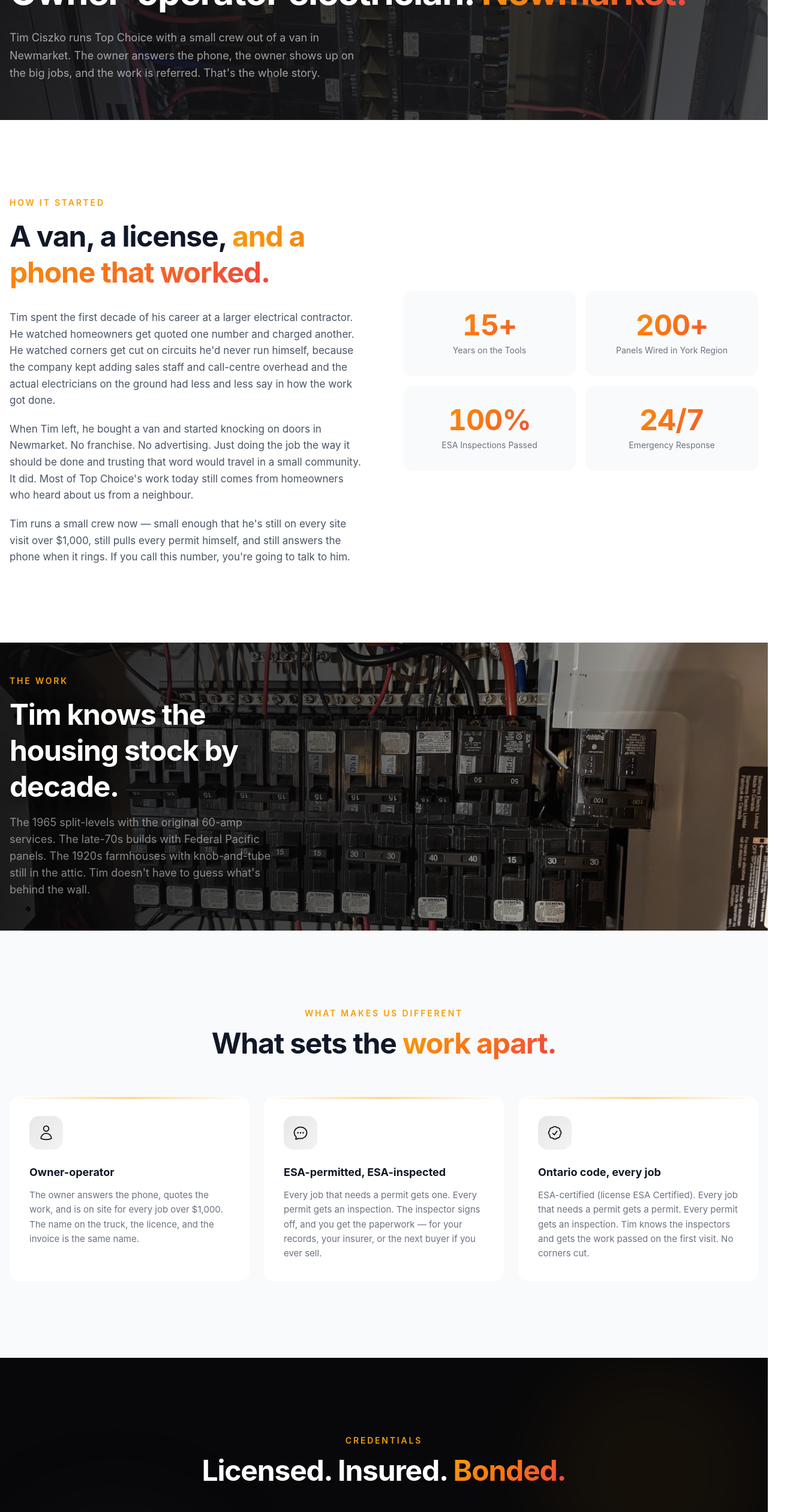
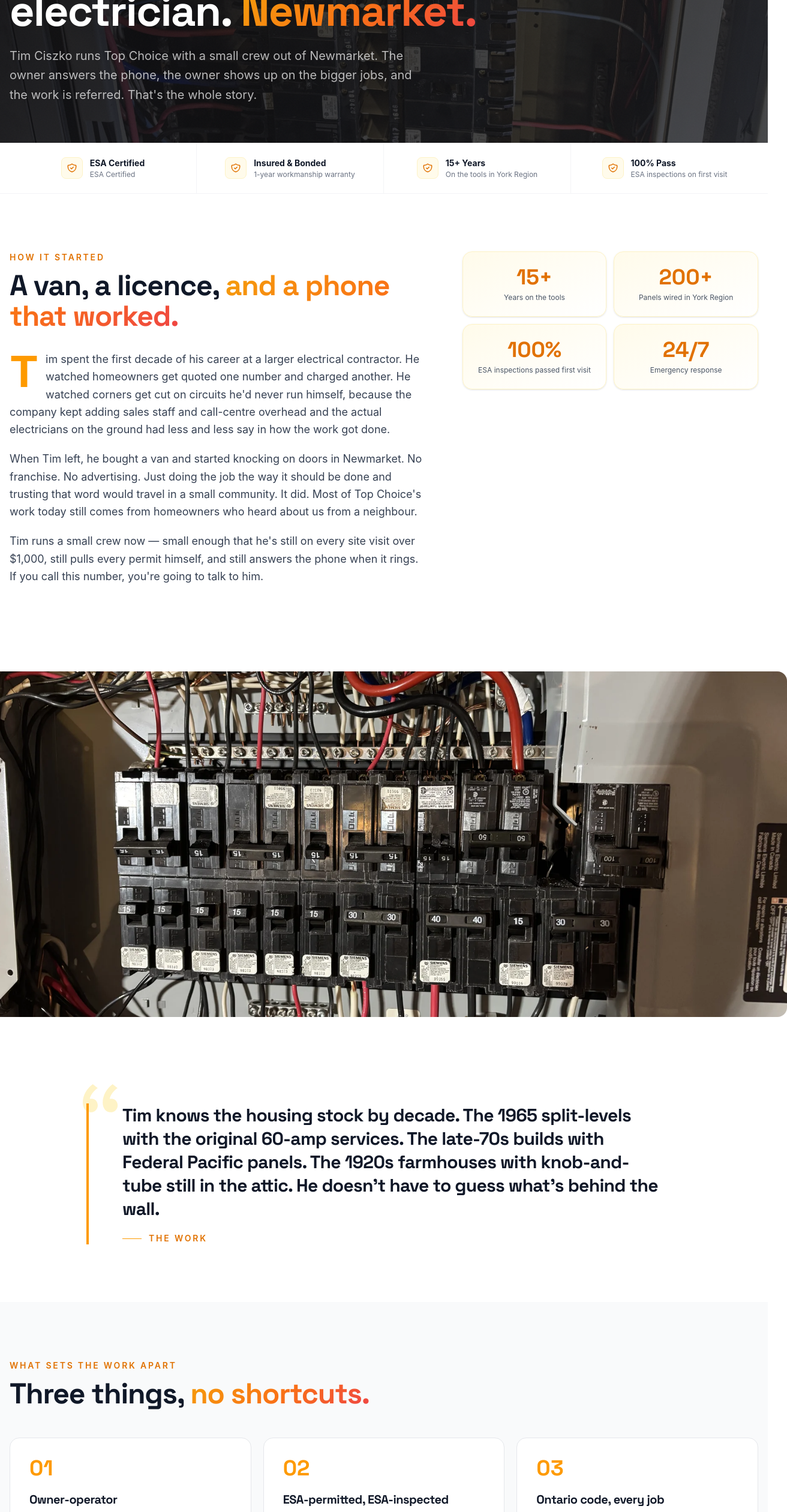
Before and after one commit to staybookt/tce-website, a Next.js app: page /about in a window 1280 px wide. Shown: the part 280-2800 px from the top of the page at 60% size, 1312 px wide, since content can reach past the window. Built offline with nearby package versions, Linux system fonts and the light colour scheme; no server answers.

Commit message:
about: elevation pass — gold-accent hero, trust strip, drop cap, pull quote, numbered pillars, light credentials

```diff
--- a/src/app/about/page.tsx
+++ b/src/app/about/page.tsx
@@ -3,13 +3,13 @@ import Link from 'next/link';
 import Image from 'next/image';
 import { client } from '@/data/client';
 import SectionCTA from '@/components/SectionCTA';
+import TrustStrip from '@/components/TrustStrip';
+import PhotoBreak from '@/components/PhotoBreak';
 
 export const metadata: Metadata = {
   title: 'About Tim | Top Choice Electrical',
   description: `Tim Ciszko runs Top Choice Electrical out of Newmarket. ${client.yearsExperience}+ years wiring York Region homes. ESA-certified, insured, bonded. Tim works the job himself.`,
-  alternates: {
-    canonical: 'https://www.topchoiceelectrical.ca/about',
-  },
+  alternates: { canonical: 'https://www.topchoiceelectrical.ca/about' },
   openGraph: {
     title: 'About Tim | Top Choice Electrical',
     description: `Tim Ciszko runs Top Choice Electrical out of Newmarket. ${client.yearsExperience}+ years wiring York Region homes. ESA-certified, insured, bonded.`,
@@ -20,46 +20,52 @@ export const metadata: Metadata = {
 export default function AboutPage() {
   return (
     <>
-      {/* Hero */}
-      <section className="relative min-h-[60vh] flex items-end overflow-hidden">
+      {/* === Hero — elevated === */}
+      <section className="relative min-h-[56vh] md:min-h-[64vh] flex items-end overflow-hidden">
         <div className="absolute inset-0">
           <Image
             src="/images/work/IMG_5375.webp"
-            alt="Tim Ciszko of Top Choice Electrical working on a commercial three-phase panel"
+            alt="Tim Ciszko of Top Choice Electrical working on a residential panel"
             fill
             priority
             sizes="100vw"
-            className="object-cover"
+            className="object-cover scale-105"
           />
           <div className="absolute inset-0 hero-gradient" />
           <div className="absolute inset-0 grain" />
         </div>
         <div className="relative max-w-7xl mx-auto px-4 w-full pb-16 pt-40">
           <div style={{ animation: 'fadeInUp 1s cubic-bezier(0.16, 1, 0.3, 1)' }}>
-            <p className="text-gold font-semibold text-sm uppercase tracking-[0.2em] mb-4">About Tim</p>
-            <h1 className="text-5xl md:text-6xl font-bold text-white mb-6 tracking-tight leading-tight">
+            <div className="flex items-center gap-3 mb-5">
+              <div className="h-px w-12 bg-amber-400" />
+              <span className="text-amber-400 text-xs font-bold uppercase tracking-[0.25em]">About · Tim Ciszko · Newmarket</span>
+            </div>
+            <h1 className="font-display text-4xl md:text-5xl lg:text-7xl font-bold text-white mb-6 tracking-tight leading-[0.95] max-w-4xl">
               Owner-operator electrician.{' '}
               <span className="gradient-text">Newmarket.</span>
             </h1>
-            <p className="text-white/60 max-w-xl text-lg leading-relaxed">
-              Tim Ciszko runs Top Choice with a small crew out of a van in Newmarket. The owner answers the phone, the owner shows up on the big jobs, and the work is referred. That&apos;s the whole story.
+            <p className="text-white/70 max-w-2xl text-lg md:text-xl leading-relaxed">
+              Tim Ciszko runs Top Choice with a small crew out of Newmarket. The owner answers the phone, the owner shows up on the bigger jobs, and the work is referred. That&apos;s the whole story.
             </p>
           </div>
         </div>
       </section>
 
-      {/* Story Section */}
-      <section className="py-24 md:py-32 bg-white">
+      {/* === Trust strip === */}
+      <TrustStrip />
+
+      {/* === Story Section — drop cap === */}
+      <section className="py-16 md:py-24 bg-white">
         <div className="max-w-7xl mx-auto px-4">
-          <div className="grid lg:grid-cols-2 gap-16 items-center">
-            <div className="animate-on-scroll slide-left">
-              <p className="text-gold font-semibold text-sm uppercase tracking-[0.2em] mb-4">How it started</p>
-              <h2 className="text-4xl md:text-5xl font-bold text-gray-900 mb-8 tracking-tight leading-tight">
-                A van, a license,{' '}
+          <div className="grid lg:grid-cols-[1.4fr_1fr] gap-12 lg:gap-16 items-start">
+            <div className="animate-on-scroll">
+              <p className="text-amber-600 font-semibold text-sm uppercase tracking-[0.2em] mb-3">How it started</p>
+              <h2 className="font-display text-3xl md:text-4xl lg:text-5xl font-bold text-gray-900 mb-8 tracking-tight leading-[1.05]">
+                A van, a licence,{' '}
                 <span className="gradient-text">and a phone that worked.</span>
               </h2>
-              <div className="space-y-5 text-gray-600 leading-relaxed text-[17px]">
-                <p>
+              <div className="space-y-5 text-gray-700 leading-relaxed text-lg">
+                <p className="first-letter:font-display first-letter:text-6xl md:first-letter:text-7xl first-letter:font-bold first-letter:text-amber-500 first-letter:float-left first-letter:mr-3 first-letter:leading-[0.85] first-letter:mt-1">
                   Tim spent the first decade of his career at a larger electrical contractor. He watched homeowners get quoted one number and charged another. He watched corners get cut on circuits he&apos;d never run himself, because the company kept adding sales staff and call-centre overhead and the actual electricians on the ground had less and less say in how the work got done.
                 </p>
                 <p>
@@ -72,17 +78,17 @@ export default function AboutPage() {
             </div>
 
             {/* Stats block */}
-            <div className="animate-on-scroll slide-right">
-              <div className="grid grid-cols-2 gap-4">
+            <div className="animate-on-scroll lg:sticky lg:top-28">
+              <div className="grid grid-cols-2 gap-3">
                 {[
-                  { number: `${client.yearsExperience}+`, label: 'Years on the Tools' },
-                  { number: '200+', label: 'Panels Wired in York Region' },
-                  { number: '100%', label: 'ESA Inspections Passed' },
-                  { number: '24/7', label: 'Emergency Response' },
+                  { number: `${client.yearsExperience}+`, label: 'Years on the tools' },
+                  { number: '200+', label: 'Panels wired in York Region' },
+                  { number: '100%', label: 'ESA inspections passed first visit' },
+                  { number: '24/7', label: 'Emergency response' },
                 ].map((stat, i) => (
-                  <div key={i} className="bg-gray-50 rounded-2xl p-8 text-center premium-card">
-                    <p className="text-4xl md:text-5xl font-bold gradient-text mb-2 stat-number">{stat.number}</p>
-                    <p className="text-gray-500 text-sm">{stat.label}</p>
+                  <div key={i} className="bg-gradient-to-br from-amber-50 to-white border border-amber-100 rounded-2xl p-6 text-center shadow-sm">
+                    <p className="font-display text-3xl md:text-4xl font-bold text-amber-600 mb-1 leading-none">{stat.number}</p>
+                    <p className="text-gray-600 text-xs leading-tight mt-2">{stat.label}</p>
                   </div>
                 ))}
               </div>
@@ -91,125 +97,111 @@ export default function AboutPage() {
         </div>
       </section>
 
-      {/* Photo Break */}
-      <section className="relative h-[50vh] md:h-[60vh] overflow-hidden">
-        <Image
-          src="/images/work/IMG_5017.webp"
-          alt="Clean residential electrical panel installed by Top Choice Electrical, every breaker labelled by circuit"
-          fill
-          sizes="100vw"
-          className="object-cover"
-        />
-        <div className="absolute inset-0 bg-gradient-to-r from-navy-dark/90 via-navy-dark/60 to-transparent" />
-        <div className="absolute inset-0 flex items-center">
-          <div className="max-w-7xl mx-auto px-4 w-full animate-on-scroll slide-left">
-            <p className="text-gold text-sm uppercase tracking-[0.2em] font-semibold mb-4">The work</p>
-            <h2 className="text-4xl md:text-5xl font-bold text-white leading-tight max-w-lg mb-4 tracking-tight text-shadow-heavy">
-              Tim knows the housing stock by decade.
-            </h2>
-            <p className="text-white/50 max-w-md text-lg">
-              The 1965 split-levels with the original 60-amp services. The late-70s builds with Federal Pacific panels. The 1920s farmhouses with knob-and-tube still in the attic. Tim doesn&apos;t have to guess what&apos;s behind the wall.
-            </p>
+      {/* === Photo break === */}
+      <section className="py-8 md:py-12 bg-white">
+        <div className="max-w-7xl mx-auto px-4">
+          <PhotoBreak
+            image="/images/work/IMG_5017.webp"
+            alt="Clean residential electrical panel installed by Top Choice Electrical, every breaker labelled by circuit"
+            aspect="21/9"
+          />
+        </div>
+      </section>
+
+      {/* === Pull quote — housing stock by decade === */}
+      <section className="py-10 md:py-16 bg-white">
+        <div className="max-w-5xl mx-auto px-4">
+          <div className="relative py-6 md:py-8">
+            <svg className="absolute -top-2 -left-2 w-16 h-16 text-amber-100" fill="currentColor" viewBox="0 0 32 32" aria-hidden="true">
+              <path d="M9.352 4C4.456 7.456 1 13.12 1 19.36c0 5.088 3.072 8.064 6.624 8.064 3.36 0 5.856-2.688 5.856-5.856 0-3.168-2.208-5.472-5.088-5.472-.576 0-1.344.096-1.536.192.48-3.264 3.552-7.104 6.624-9.024L9.352 4zm16.512 0c-4.8 3.456-8.256 9.12-8.256 15.36 0 5.088 3.072 8.064 6.624 8.064 3.264 0 5.856-2.688 5.856-5.856 0-3.168-2.304-5.472-5.184-5.472-.576 0-1.248.096-1.44.192.48-3.264 3.456-7.104 6.528-9.024L25.864 4z" />
+            </svg>
+            <blockquote className="relative pl-10 md:pl-14 pr-4 md:pr-8 border-l-4 border-amber-500">
+              <p className="font-display text-xl md:text-2xl lg:text-3xl font-bold text-gray-900 leading-[1.3] tracking-tight">
+                Tim knows the housing stock by decade. The 1965 split-levels with the original 60-amp services. The late-70s builds with Federal Pacific panels. The 1920s farmhouses with knob-and-tube still in the attic. He doesn&apos;t have to guess what&apos;s behind the wall.
+              </p>
+              <footer className="mt-5 flex items-center gap-3">
+                <div className="h-px w-8 bg-amber-500" />
+                <span className="text-amber-600 font-semibold text-sm uppercase tracking-[0.2em]">
+                  The work
+                </span>
+              </footer>
+            </blockquote>
           </div>
         </div>
       </section>
 
-      {/* Three pillars — the real differentiation */}
-      <section className="py-24 md:py-32 bg-gray-50 relative overflow-hidden">
-        <div className="absolute inset-0 opacity-[0.03]" style={{
-          backgroundImage: `radial-gradient(circle at 1px 1px, var(--navy) 1px, transparent 0)`,
-          backgroundSize: '40px 40px',
-        }} />
-
-        <div className="max-w-7xl mx-auto px-4 relative">
-          <div className="text-center mb-16 animate-on-scroll">
-            <p className="text-gold font-semibold text-sm uppercase tracking-[0.2em] mb-4">What makes us different</p>
-            <h2 className="text-4xl md:text-5xl font-bold text-gray-900 mb-6 tracking-tight">
-              What sets the{' '}
-              <span className="gradient-text">work apart.</span>
+      {/* === Three pillars === */}
+      <section className="py-16 md:py-24 bg-gray-50">
+        <div className="max-w-7xl mx-auto px-4">
+          <div className="max-w-2xl mb-12">
+            <p className="text-amber-600 font-semibold text-sm uppercase tracking-[0.2em] mb-3">What sets the work apart</p>
+            <h2 className="font-display text-3xl md:text-4xl lg:text-5xl font-bold text-gray-900 tracking-tight leading-[1.05]">
+              Three things,{' '}
+              <span className="gradient-text">no shortcuts.</span>
             </h2>
           </div>
 
-          <div className="grid md:grid-cols-3 gap-6 stagger-children">
+          <div className="grid md:grid-cols-3 gap-5">
             {[
               {
+                num: '01',
                 title: 'Owner-operator',
                 desc: 'The owner answers the phone, quotes the work, and is on site for every job over $1,000. The name on the truck, the licence, and the invoice is the same name.',
-                icon: (
-                  <svg viewBox="0 0 24 24" className="w-7 h-7" fill="none" stroke="currentColor" strokeWidth="1.5">
-                    <path strokeLinecap="round" strokeLinejoin="round" d="M15.75 6a3.75 3.75 0 11-7.5 0 3.75 3.75 0 017.5 0zM4.501 20.118a7.5 7.5 0 0114.998 0A17.933 17.933 0 0112 21.75c-2.676 0-5.216-.584-7.499-1.632z" />
-                  </svg>
-                ),
               },
               {
+                num: '02',
                 title: 'ESA-permitted, ESA-inspected',
-                desc: 'Every job that needs a permit gets one. Every permit gets an inspection. The inspector signs off, and you get the paperwork &mdash; for your records, your insurer, or the next buyer if you ever sell.',
-                icon: (
-                  <svg viewBox="0 0 24 24" className="w-7 h-7" fill="none" stroke="currentColor" strokeWidth="1.5">
-                    <path strokeLinecap="round" strokeLinejoin="round" d="M8.625 12a.375.375 0 11-.75 0 .375.375 0 01.75 0zm0 0H8.25m4.125 0a.375.375 0 11-.75 0 .375.375 0 01.75 0zm0 0H12m4.125 0a.375.375 0 11-.75 0 .375.375 0 01.75 0zm0 0h-.375M21 12c0 4.556-4.03 8.25-9 8.25a9.764 9.764 0 01-2.555-.337A5.972 5.972 0 015.41 20.97a5.969 5.969 0 01-.474-.065 4.48 4.48 0 00.978-2.025c.09-.457-.133-.901-.467-1.226C3.93 16.178 3 14.189 3 12c0-4.556 4.03-8.25 9-8.25s9 3.694 9 8.25z" />
-                  </svg>
-                ),
+                desc: 'Every job that needs a permit gets one. Every permit gets an inspection. The inspector signs off, and you get the paperwork — for your records, your insurer, or the next buyer if you ever sell.',
               },
               {
+                num: '03',
                 title: 'Ontario code, every job',
-                desc: `ESA-certified (license ${client.licenseNumber}). Every job that needs a permit gets a permit. Every permit gets an inspection. Tim knows the inspectors and gets the work passed on the first visit. No corners cut.`,
-                icon: (
-                  <svg viewBox="0 0 24 24" className="w-7 h-7" fill="none" stroke="currentColor" strokeWidth="1.5">
-                    <path strokeLinecap="round" strokeLinejoin="round" d="M9 12.75L11.25 15 15 9.75M21 12c0 1.268-.63 2.39-1.593 3.068a3.745 3.745 0 01-1.043 3.296 3.745 3.745 0 01-3.296 1.043A3.745 3.745 0 0112 21c-1.268 0-2.39-.63-3.068-1.593a3.746 3.746 0 01-3.296-1.043 3.745 3.745 0 01-1.043-3.296A3.745 3.745 0 013 12c0-1.268.63-2.39 1.593-3.068a3.745 3.745 0 011.043-3.296 3.746 3.746 0 013.296-1.043A3.746 3.746 0 0112 3c1.268 0 2.39.63 3.068 1.593a3.746 3.746 0 013.296 1.043 3.746 3.746 0 011.043 3.296A3.745 3.745 0 0121 12z" />
-                  </svg>
-                ),
+                desc: `ESA-certified (licence ${client.licenseNumber}). Tim knows the inspectors and gets the work passed on the first visit. No corners cut, no callbacks for code issues.`,
               },
-            ].map((v, i) => (
-              <div key={i} className="bg-white rounded-2xl p-8 premium-card relative overflow-hidden group">
-                <div className="absolute top-0 left-0 w-full h-1 bg-gradient-to-r from-gold/0 via-gold/40 to-gold/0" />
-                <div className="w-14 h-14 rounded-2xl bg-gradient-to-br from-navy/10 to-navy/5 group-hover:from-gold/20 group-hover:to-gold/10 flex items-center justify-center mb-6 transition-all duration-500 text-navy group-hover:text-gold">
-                  {v.icon}
-                </div>
-                <h3 className="font-bold text-gray-900 text-lg mb-3">{v.title}</h3>
-                <p className="text-gray-500 text-[15px] leading-relaxed" dangerouslySetInnerHTML={{ __html: v.desc }} />
+            ].map((v) => (
+              <div key={v.num} className="bg-white rounded-2xl p-7 md:p-8 border border-gray-200 hover:border-amber-300 hover:shadow-md transition-all">
+                <div className="font-display font-bold text-amber-500 text-4xl mb-5 leading-none">{v.num}</div>
+                <h3 className="font-display font-bold text-gray-900 text-xl mb-3 tracking-tight">{v.title}</h3>
+                <p className="text-gray-600 text-[15px] leading-relaxed">{v.desc}</p>
               </div>
             ))}
           </div>
         </div>
       </section>
 
-      {/* Credentials — dark section */}
-      <section className="py-24 md:py-32 bg-navy-dark relative overflow-hidden">
-        <div className="absolute top-0 right-0 w-96 h-96 bg-gold/5 rounded-full blur-3xl" />
-        <div className="absolute bottom-0 left-0 w-96 h-96 bg-navy-light/20 rounded-full blur-3xl" />
-
-        <div className="max-w-7xl mx-auto px-4 relative">
-          <div className="text-center mb-16 animate-on-scroll">
-            <p className="text-gold font-semibold text-sm uppercase tracking-[0.2em] mb-4">Credentials</p>
-            <h2 className="text-4xl md:text-5xl font-bold text-white mb-6 tracking-tight">
-              Licensed. Insured.{' '}
-              <span className="gradient-text">Bonded.</span>
+      {/* === Credentials — light theme, cleaner === */}
+      <section className="py-16 md:py-20 bg-white">
+        <div className="max-w-7xl mx-auto px-4">
+          <div className="max-w-2xl mb-10">
+            <p className="text-amber-600 font-semibold text-sm uppercase tracking-[0.2em] mb-3">Credentials</p>
+            <h2 className="font-display text-3xl md:text-4xl font-bold text-gray-900 tracking-tight leading-[1.05]">
+              Licensed. Insured. Bonded.
             </h2>
           </div>
 
-          <div className="grid sm:grid-cols-2 lg:grid-cols-4 gap-6 stagger-children">
+          <div className="grid sm:grid-cols-2 lg:grid-cols-4 gap-4">
             {[
               { label: 'ESA Certified', value: client.licenseNumber, sub: client.licenseBody },
-              { label: 'Fully Insured', value: 'General Liability', sub: 'Workers\' compensation coverage' },
-              { label: 'Bonded', value: 'Property Protection', sub: 'Additional security on your job' },
-              { label: 'Experience', value: `${client.yearsExperience}+ Years`, sub: 'Serving York Region & Simcoe County' },
+              { label: 'Fully Insured', value: 'General Liability', sub: "WSIB workers' coverage" },
+              { label: 'Bonded', value: 'Property Protection', sub: 'Additional security on every job' },
+              { label: 'Experience', value: `${client.yearsExperience}+ Years`, sub: 'Serving York Region & Simcoe' },
             ].map((item, i) => (
-              <div key={i} className="glass rounded-2xl p-8 text-center">
-                <div className="w-12 h-12 rounded-full bg-gold/10 flex items-center justify-center mx-auto mb-4">
-                  <svg viewBox="0 0 24 24" className="w-6 h-6 text-gold" fill="none" stroke="currentColor" strokeWidth="1.5">
+              <div key={i} className="bg-gradient-to-br from-amber-50/40 to-white border border-amber-100 rounded-2xl p-6 md:p-7">
+                <div className="w-10 h-10 rounded-xl bg-amber-500 flex items-center justify-center mb-4 shadow-sm">
+                  <svg viewBox="0 0 24 24" className="w-5 h-5 text-white" fill="none" stroke="currentColor" strokeWidth="2.5">
                     <path strokeLinecap="round" strokeLinejoin="round" d="M9 12l2 2 4-4m5.618-4.016A11.955 11.955 0 0112 2.944a11.955 11.955 0 01-8.618 3.04A12.02 12.02 0 003 9c0 5.591 3.824 10.29 9 11.622 5.176-1.332 9-6.03 9-11.622 0-1.042-.133-2.052-.382-3.016z" />
                   </svg>
                 </div>
-                <p className="text-gold text-xs uppercase tracking-[0.2em] font-semibold mb-2">{item.label}</p>
-                <p className="text-white font-bold text-lg mb-1">{item.value}</p>
-                <p className="text-white/60 text-sm">{item.sub}</p>
+                <p className="text-amber-700 text-[10px] uppercase tracking-[0.2em] font-bold mb-1.5">{item.label}</p>
+                <p className="font-display text-gray-900 font-bold text-lg mb-1 leading-tight">{item.value}</p>
+                <p className="text-gray-500 text-sm leading-snug">{item.sub}</p>
               </div>
             ))}
           </div>
         </div>
       </section>
 
-      {/* CTA */}
+      {/* === CTA === */}
       <SectionCTA
         eyebrow="Talk to Tim"
         headline="Same-day quote. Same number every time."
```
